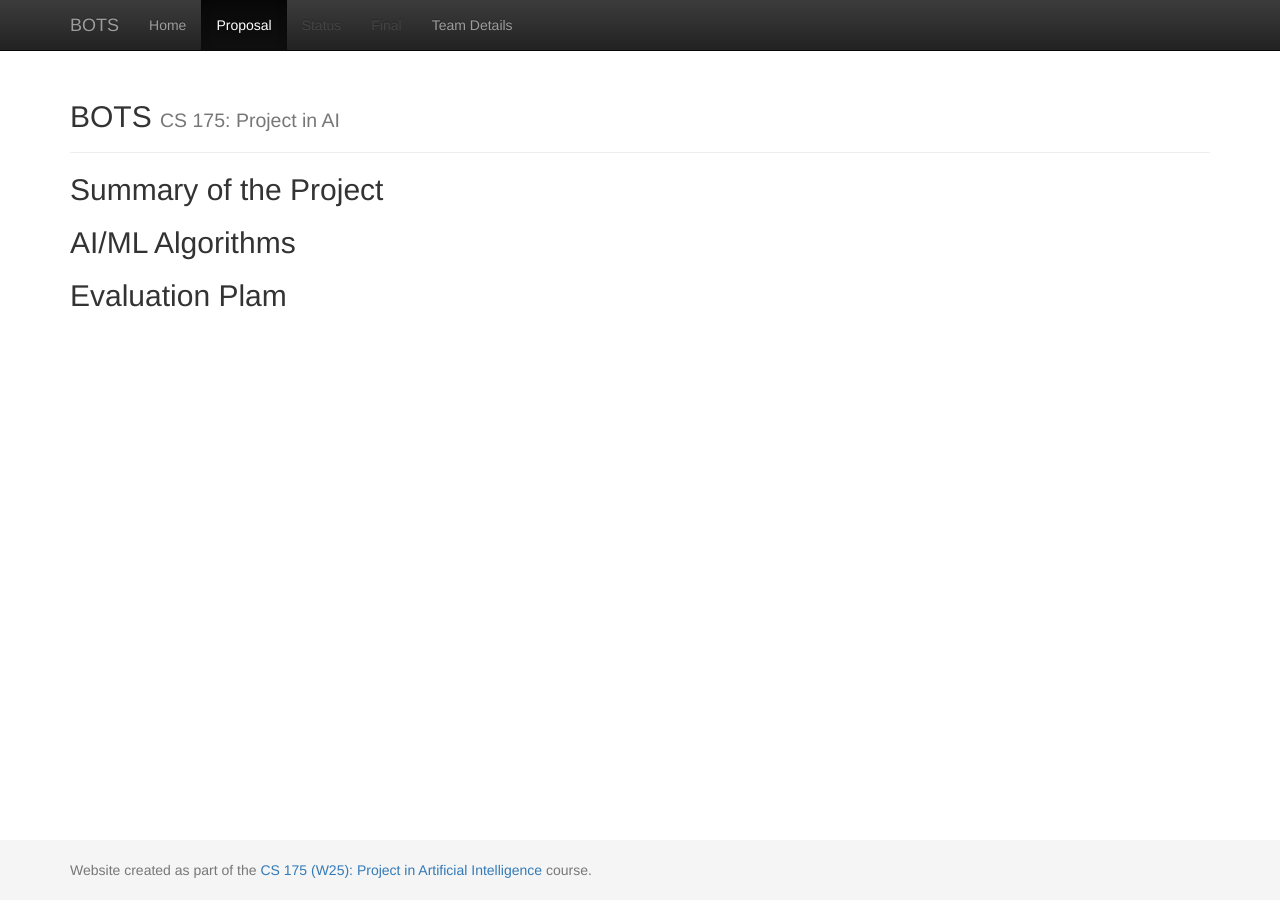
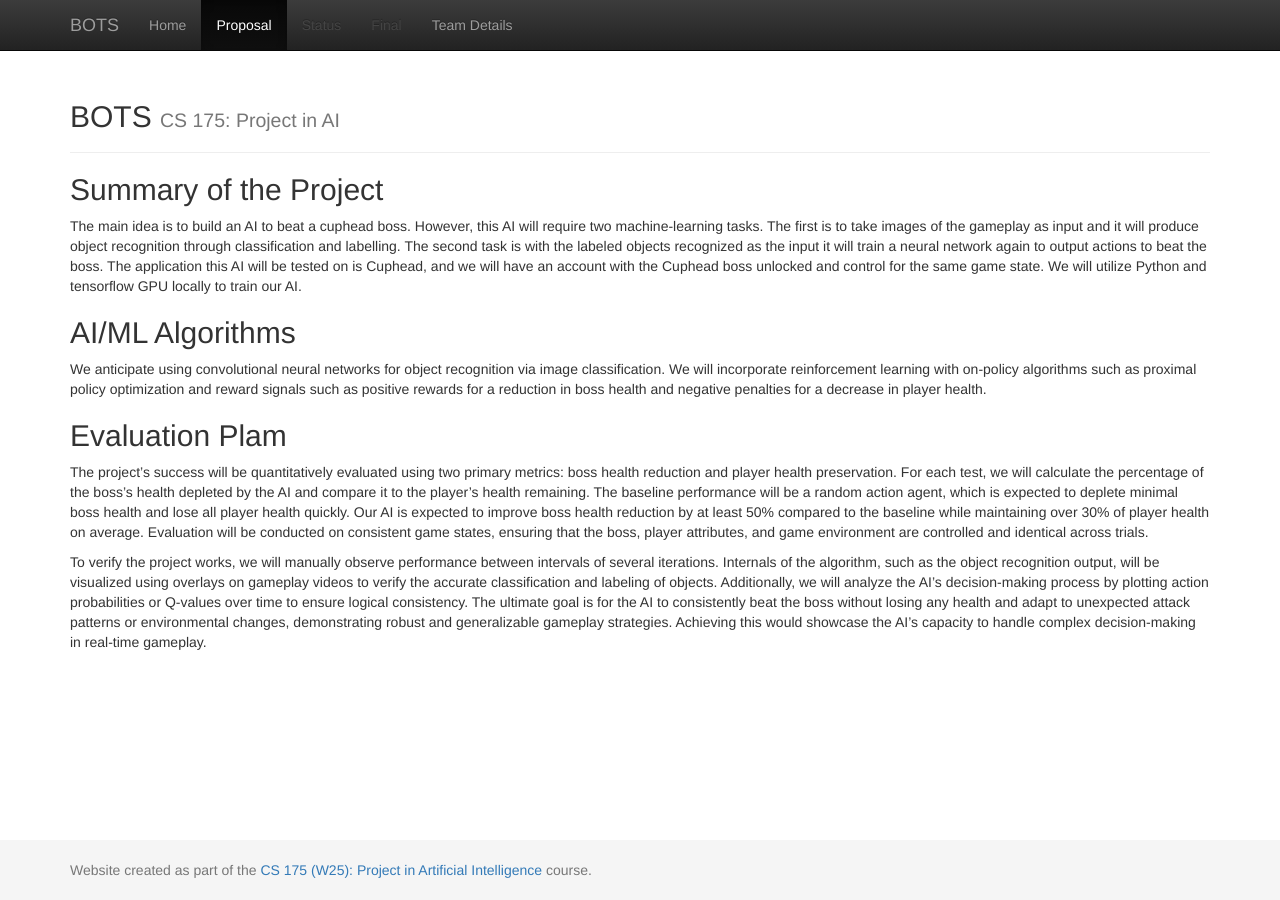
Before and after one commit to simonxcao/bots, a Jekyll site: the page built from docs/proposal.md, in a window 1280 px wide. Built offline with Jekyll 4.4.1, drawn with Linux system fonts in a browser that asks for light colours.

Commit message:
Update proposal.md

```diff
--- a/docs/proposal.md
+++ b/docs/proposal.md
@@ -4,9 +4,12 @@ title: Proposal
 ---
 
 ## Summary of the Project
-
+The main idea is to build an AI to beat a cuphead boss. However, this AI will require two machine-learning tasks. The first is to take images of the gameplay as input and it will produce object recognition through classification and labelling. The second task is with the labeled objects recognized as the input it will train a neural network again to output actions to beat the boss. The application this AI will be tested on is Cuphead, and we will have an account with the Cuphead boss unlocked and control for the same game state. We will utilize Python and tensorflow GPU locally to train our AI.
 
 ## AI/ML Algorithms
-
+We anticipate using convolutional neural networks for object recognition via image classification. We will incorporate reinforcement learning with on-policy algorithms such as proximal policy optimization and reward signals such as positive rewards for a reduction in boss health and negative penalties for a decrease in player health.
 
 ## Evaluation Plam
+The project's success will be quantitatively evaluated using two primary metrics: boss health reduction and player health preservation. For each test, we will calculate the percentage of the boss's health depleted by the AI and compare it to the player's health remaining. The baseline performance will be a random action agent, which is expected to deplete minimal boss health and lose all player health quickly. Our AI is expected to improve boss health reduction by at least 50% compared to the baseline while maintaining over 30% of player health on average. Evaluation will be conducted on consistent game states, ensuring that the boss, player attributes, and game environment are controlled and identical across trials.
+
+To verify the project works, we will manually observe performance between intervals of several iterations. Internals of the algorithm, such as the object recognition output, will be visualized using overlays on gameplay videos to verify the accurate classification and labeling of objects. Additionally, we will analyze the AI's decision-making process by plotting action probabilities or Q-values over time to ensure logical consistency. The ultimate goal is for the AI to consistently beat the boss without losing any health and adapt to unexpected attack patterns or environmental changes, demonstrating robust and generalizable gameplay strategies. Achieving this would showcase the AI's capacity to handle complex decision-making in real-time gameplay.
```
